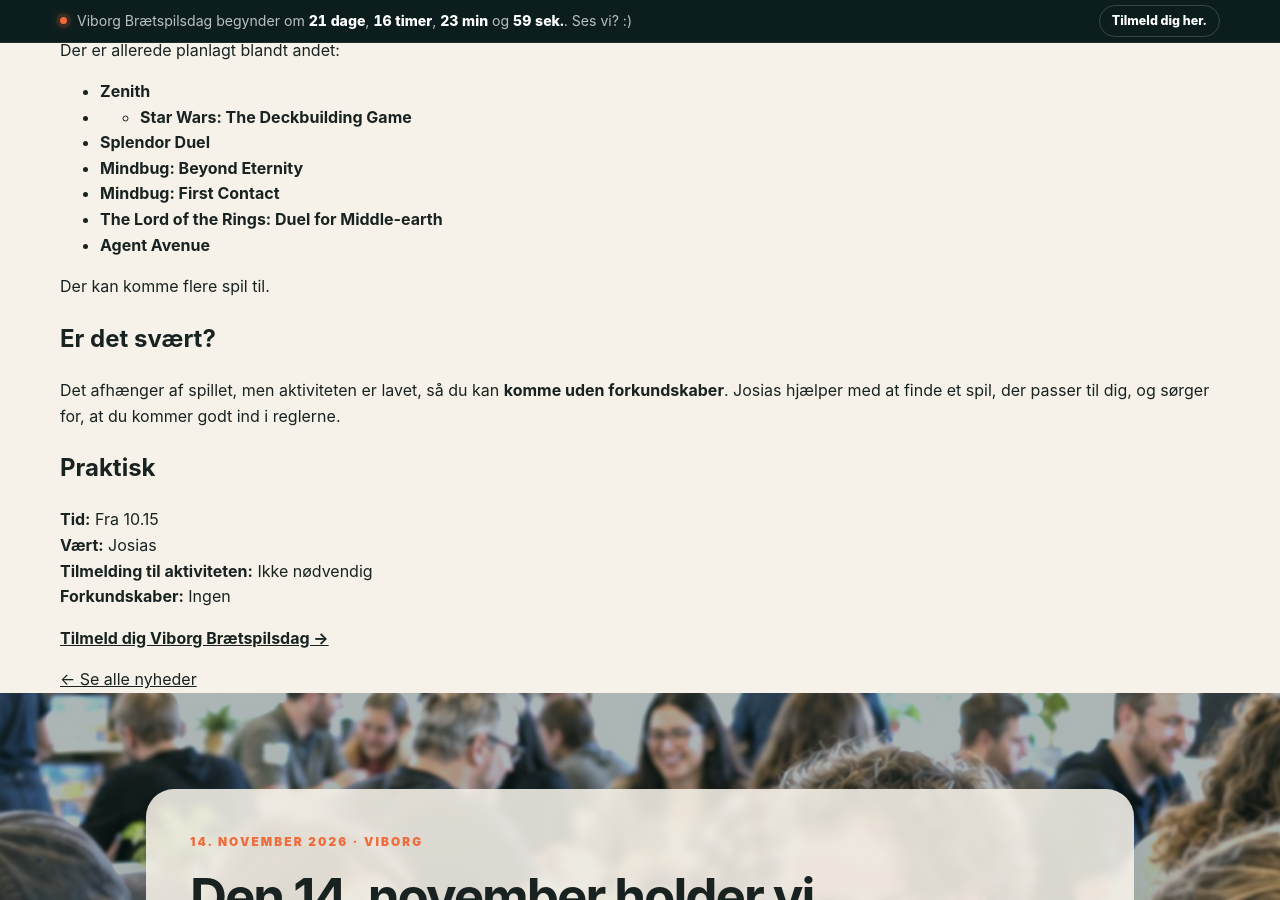
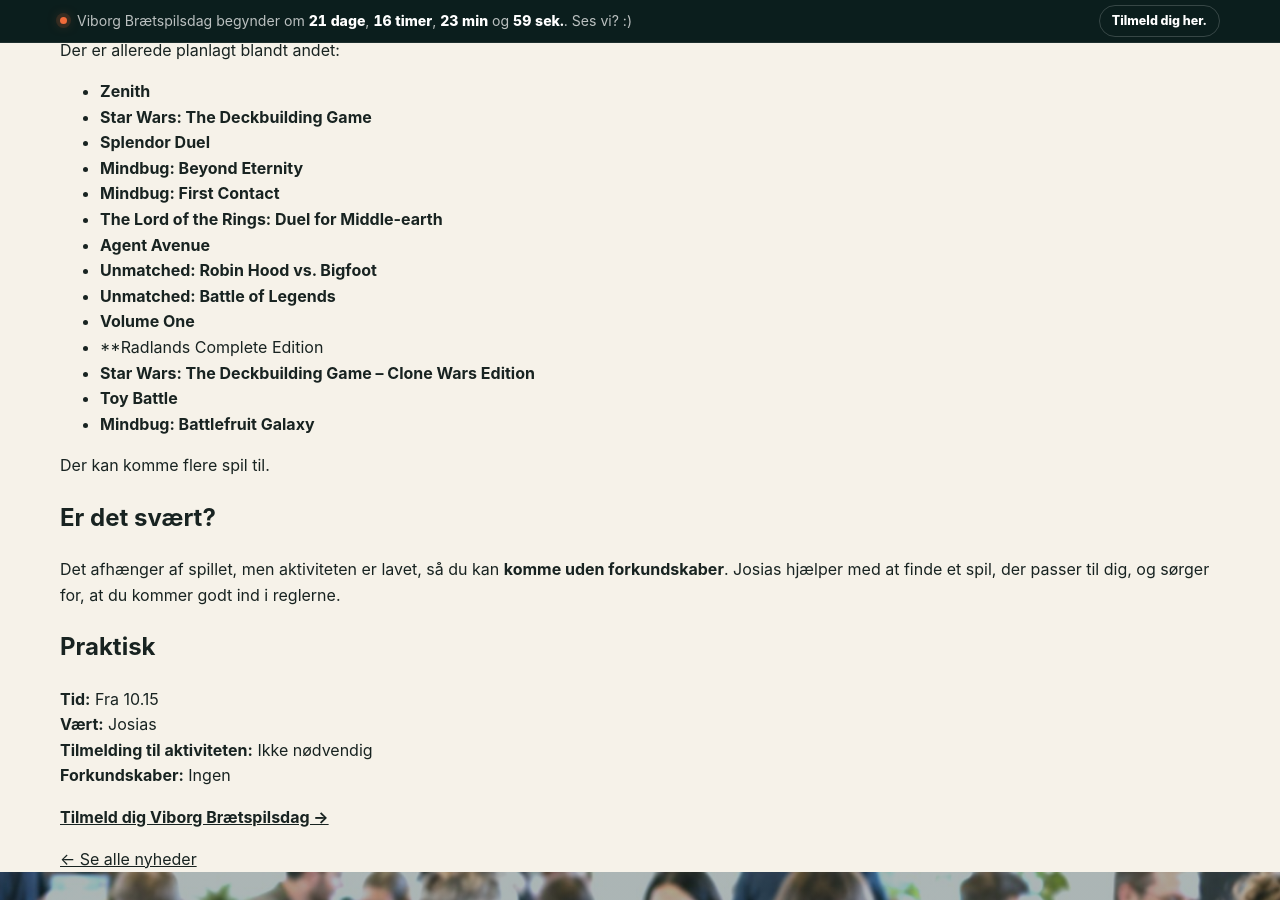
Before and after one commit to Andrejao/spilex, a Jekyll site: the page built from _posts/2026-09-15-braetspil-for-to.md, in a window 1280 px wide and 900 px high, scrolled down 681 px. Built offline with Jekyll 4.4.1, drawn with Linux system fonts in a browser that asks for light colours.

Commit message:
Update 2026-09-15-braetspil-for-to.md

```diff
--- a/_posts/2026-09-15-braetspil-for-to.md
+++ b/_posts/2026-09-15-braetspil-for-to.md
@@ -30,12 +30,19 @@
 Der er allerede planlagt blandt andet:
 
 - **Zenith**
-- - **Star Wars: The Deckbuilding Game**
+- **Star Wars: The Deckbuilding Game**
 - **Splendor Duel**
 - **Mindbug: Beyond Eternity**
 - **Mindbug: First Contact**
 - **The Lord of the Rings: Duel for Middle-earth**
 - **Agent Avenue**
+- **Unmatched: Robin Hood vs. Bigfoot**
+- **Unmatched: Battle of Legends**
+- **Volume One**
+- **Radlands Complete Edition
+- **Star Wars: The Deckbuilding Game – Clone Wars Edition**
+- **Toy Battle**
+- **Mindbug: Battlefruit Galaxy**
 
 Der kan komme flere spil til.
 
```
